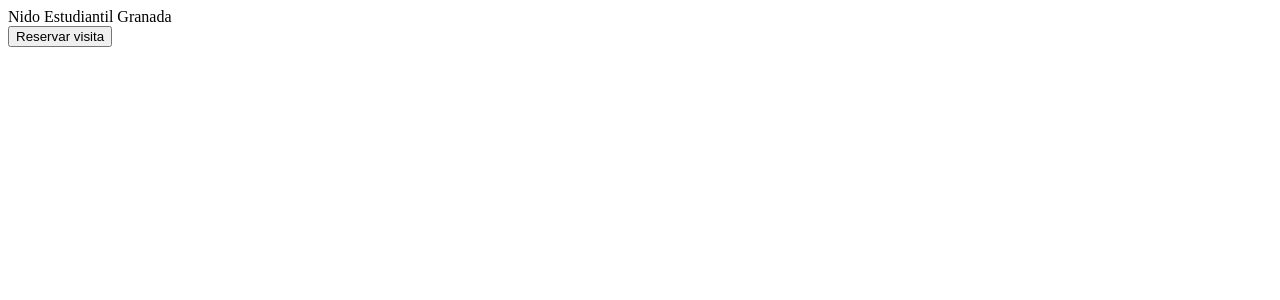
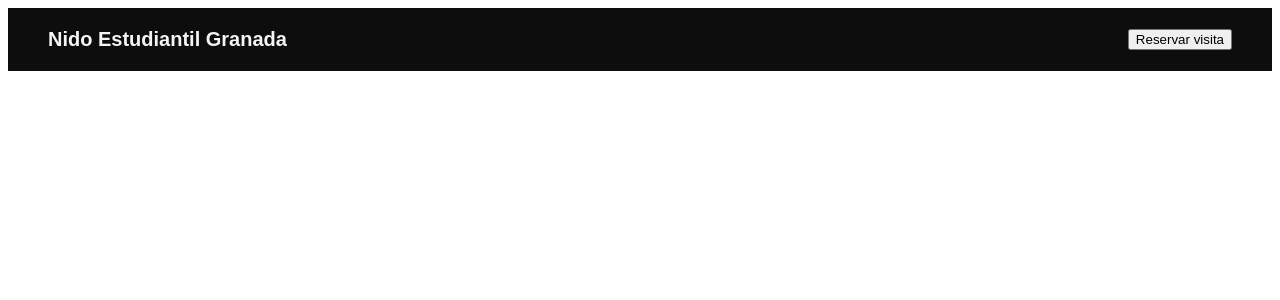
Before and after one commit to webcartaonline/inmobiliaria, a React (Vite) app: page / in a window 1280 px wide. Shown: the top 300 px of the page. Built offline with nearby package versions, Linux system fonts and the light colour scheme.

Commit message:
style: add Header styles

```diff
--- a/src/components/header/header.css
+++ b/src/components/header/header.css
@@ -0,0 +1,14 @@
+.header {
+  display: flex;
+  justify-content: space-between;
+  align-items: center;
+  padding: 20px 40px;
+  background-color: #0D0D0D;
+}
+
+.headerLogo {
+  font-family: "Space Grotesk", sans-serif;
+  color: #F4F4F2;
+  font-size: 1.25rem;
+  font-weight: 600;
+}
```
